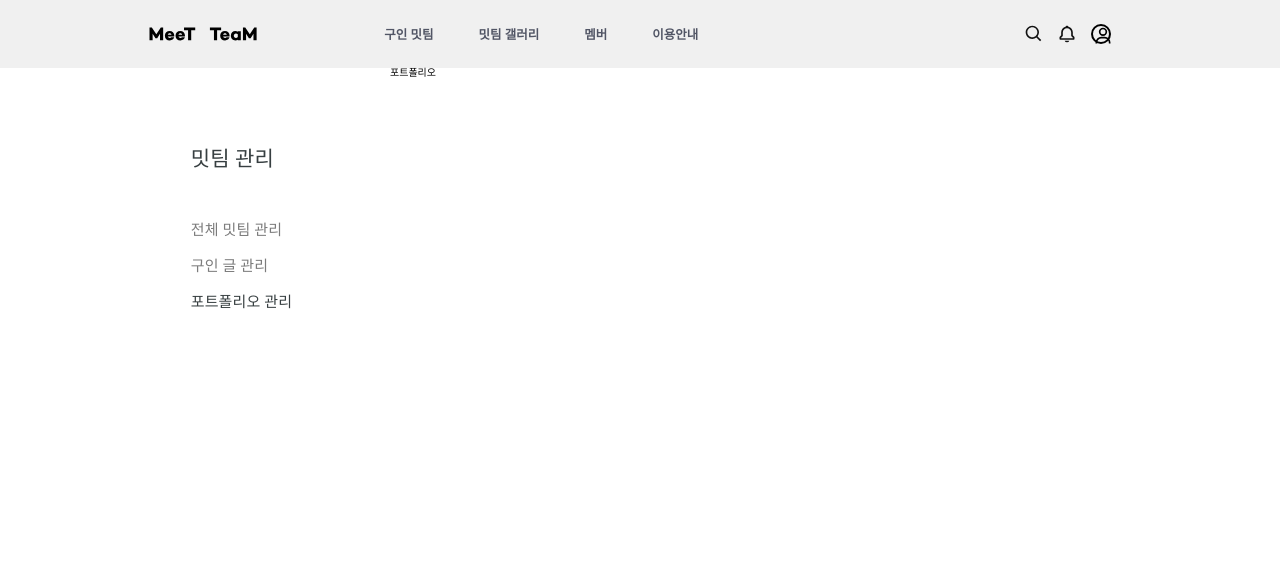
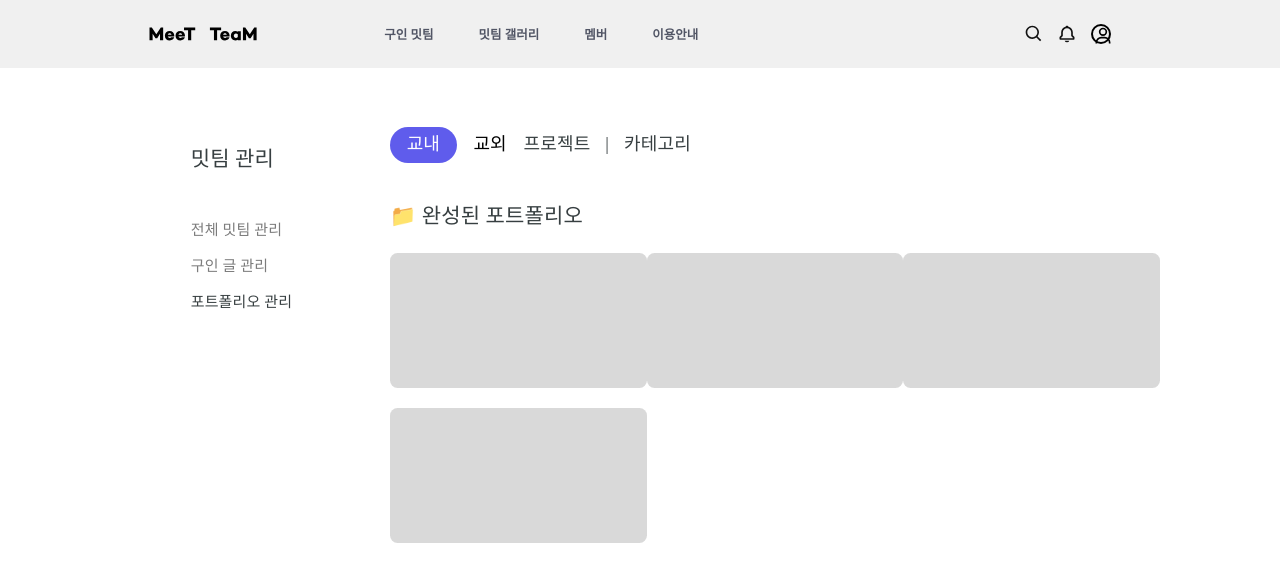
Before and after one commit to kimsuyeon0916/MeeTeam_FrontEnd, a React (Vite) app: page /manage/portpolio in a window 1280 px wide. Shown: the top 582 px of the page. Built offline with nearby package versions, Linux system fonts and the light colour scheme.

Commit message:
style: #23 포트폴리오 페이지 생성 / UI 레이아웃

```diff
--- a/src/pages/index.ts
+++ b/src/pages/index.ts
@@ -8,7 +8,7 @@ import ManagementPage from './ManagementPage';
 import ManagePage from './manage/ManagePage';
 import ManageMeeteamPage from './manage/meeteam/ManageMeeteamPage';
 import ManageRecruitPage from './manage/recruit/ManageRecruitPage';
-import ManagePortpolioPage from './manage/ManagePortpolioPage';
+import ManagePortpolioPage from './manage/portpolio/ManagePortpolioPage';
 
 export {
 	MainPage,
--- a/src/pages/manage/ManagePortpolioPage.tsx
+++ /dev/null
@@ -1,5 +0,0 @@
-const ManagePortpolioPage = () => {
-	return <h1>포트폴리오</h1>;
-};
-
-export default ManagePortpolioPage;
--- /dev/null
+++ b/src/pages/manage/portpolio/ManagePortpolio.styled.ts
@@ -0,0 +1,90 @@
+import styled from 'styled-components';
+
+const ManagePortpolioPage = styled.div`
+	margin-top: 5.92rem;
+	.container-filter {
+		display: flex;
+		margin-top: 4.65rem;
+		.container-filter_area {
+			display: flex;
+
+			.area {
+				display: flex;
+				width: 6.675rem;
+				height: 3.6rem;
+				padding: 0.75rem;
+				flex-direction: column;
+				justify-content: center;
+				align-items: center;
+				gap: 0.75rem;
+				flex-shrink: 0;
+				border-radius: 7.5rem;
+				background-color: #5f5cec;
+				color: #fff;
+				font-family: Apple SD Gothic Neo;
+				font-size: 1.8rem;
+				font-style: normal;
+				font-weight: 400;
+				line-height: 2.1rem; /* 100% */
+				letter-spacing: 0.015rem;
+				cursor: pointer;
+			}
+
+			.no {
+				background-color: #fff;
+				color: #000;
+			}
+		}
+		.container-filter_menu {
+			display: flex;
+			gap: 1.5rem;
+			.menu {
+				display: flex;
+				justify-content: center;
+				align-items: center;
+				color: #373f41;
+				font-family: Apple SD Gothic Neo;
+				font-size: 1.8rem;
+				font-style: normal;
+				font-weight: 400;
+				line-height: 2.1rem; /* 233.333% */
+				letter-spacing: 0.015rem;
+				cursor: pointer;
+			}
+			.filter {
+				content: '⌵';
+			}
+		}
+	}
+
+	h1 {
+		color: var(--Light-Black, var(--text-color-2, #373f41));
+		font-family: Apple SD Gothic Neo;
+		font-size: 2.1rem;
+		font-style: normal;
+		font-weight: 400;
+		line-height: 4.2rem; /* 200% */
+		letter-spacing: 0.015rem;
+		margin-top: 3.22rem;
+	}
+
+	.container-contents {
+		display: grid;
+		margin-top: 1.65rem;
+		grid-template-columns: repeat(3, 1fr);
+		row-gap: 2rem;
+
+		.content {
+			width: 25.65rem;
+			height: 13.5rem;
+			flex-shrink: 0;
+			border-radius: 0.75rem;
+			background: rgba(0, 0, 0, 0.15);
+			cursor: pointer;
+		}
+	}
+`;
+
+const S = { ManagePortpolioPage };
+
+export default S;
--- /dev/null
+++ b/src/pages/manage/portpolio/ManagePortpolioPage.tsx
@@ -0,0 +1,28 @@
+import S from './ManagePortpolio.styled';
+
+const ManagePortpolioPage = () => {
+	return (
+		<S.ManagePortpolioPage>
+			<div className='container-filter'>
+				<div className='container-filter_area'>
+					<div className='area'>교내</div>
+					<div className='area no'>교외</div>
+				</div>
+				<div className='container-filter_menu'>
+					<div className='menu filter'>프로젝트 </div>
+					<div className='menu'> | </div>
+					<div className='menu filter'> 카테고리</div>
+				</div>
+			</div>
+			<h1>📁 완성된 포트폴리오</h1>
+			<div className='container-contents'>
+				<div className='content'></div>
+				<div className='content'></div>
+				<div className='content'></div>
+				<div className='content'></div>
+			</div>
+		</S.ManagePortpolioPage>
+	);
+};
+
+export default ManagePortpolioPage;
```
